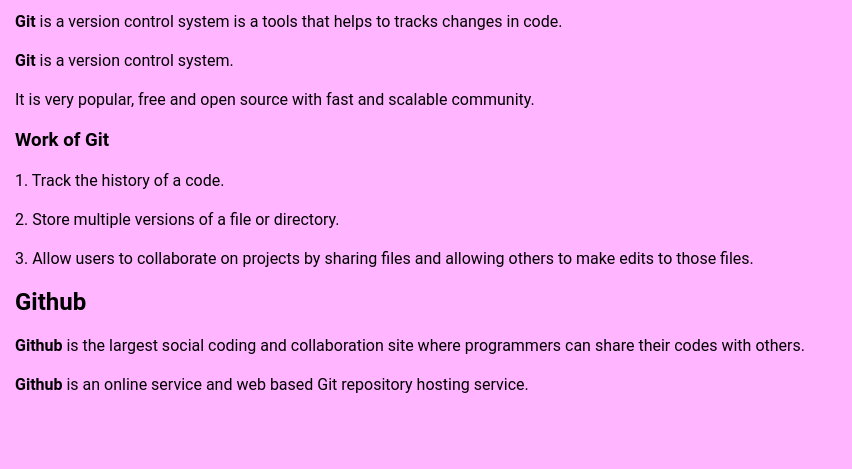
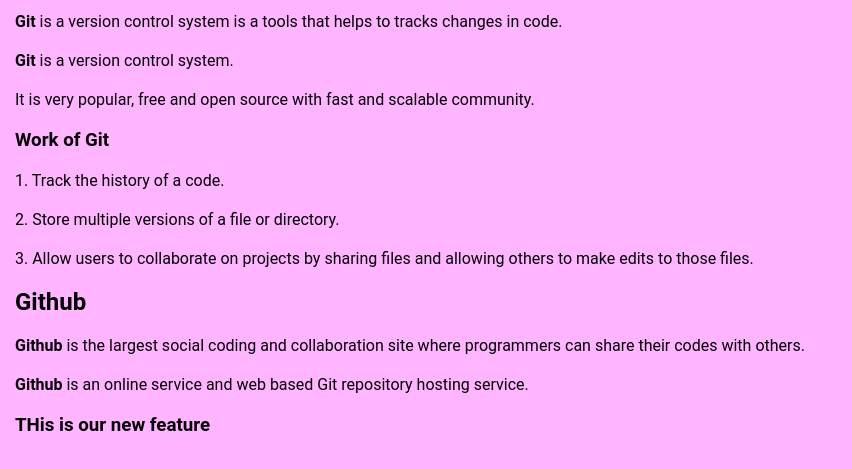
Before and after one commit to deepubeniwal/LocalRepo, a plain HTML site: page index.html in a window 1280 px wide. Shown: the part 109-578 px from the top of the page, without its empty margins (0-852 px from the left). Drawn offline with Linux system fonts and the light colour scheme.

Commit message:
new feature

```diff
--- a/index.html
+++ b/index.html
@@ -28,5 +28,7 @@
     <p><b>Github</b> is the largest social coding and collaboration site where programmers can share their codes with others.</p>
     <p><b>Github</b> is an online service and web based Git repository hosting service.</p>
 
+
+    <h3> THis is our new feature</h3>
 </body>
 </html>
```
